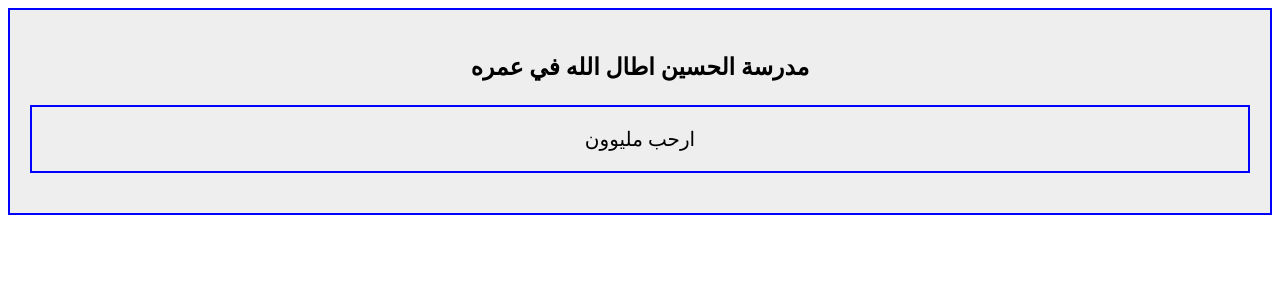
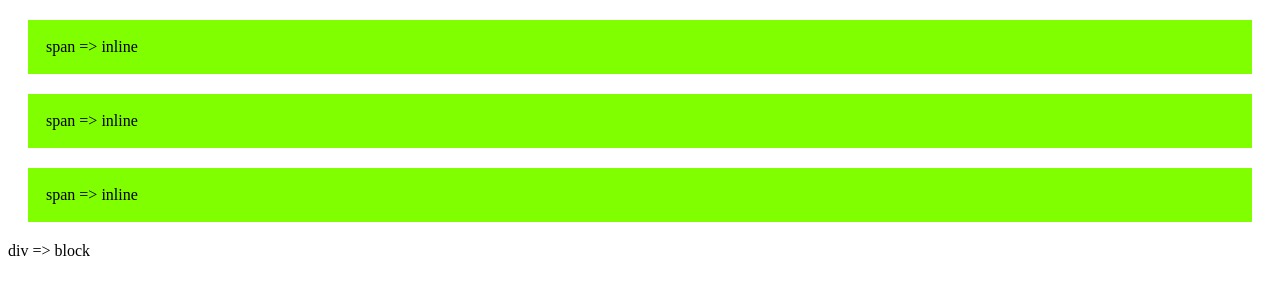
Before and after one commit to Hussein6685/css-1, a plain HTML site: page index.html in a window 1280 px wide. Drawn offline with Linux system fonts and the light colour scheme.

Commit message:
2 commit

```diff
--- a/css/key.css
+++ b/css/key.css
@@ -1,13 +1,12 @@
-div {
-    text-align: center;
-    padding: 20px;
-    background-color: #EEE;
-    font-size: 20px;
-    border: 2px solid blue;
+/*
+block
+
+
+*/
+
+span {
+    background-color: chartreuse;
+    padding: 18px;
+    margin: 20px;
+    display: block;
 }
-
-div p {
-    border: 2px solid;
-    border-color: inherit;
-    padding: inherit;
-}
--- a/index.html
+++ b/index.html
@@ -8,10 +8,11 @@
 </head>
 
 <body>
-    <div>
-        <h3>مدرسة الحسين اطال الله في عمره</h3>
-        <p>ارحب مليوون</p>
-    </div>
+    <span>span => inline</span>
+    <span>span => inline</span>
+    <span>span => inline</span>
+    <div>div => block</div>
+
 </body>
 
 </html>
```
